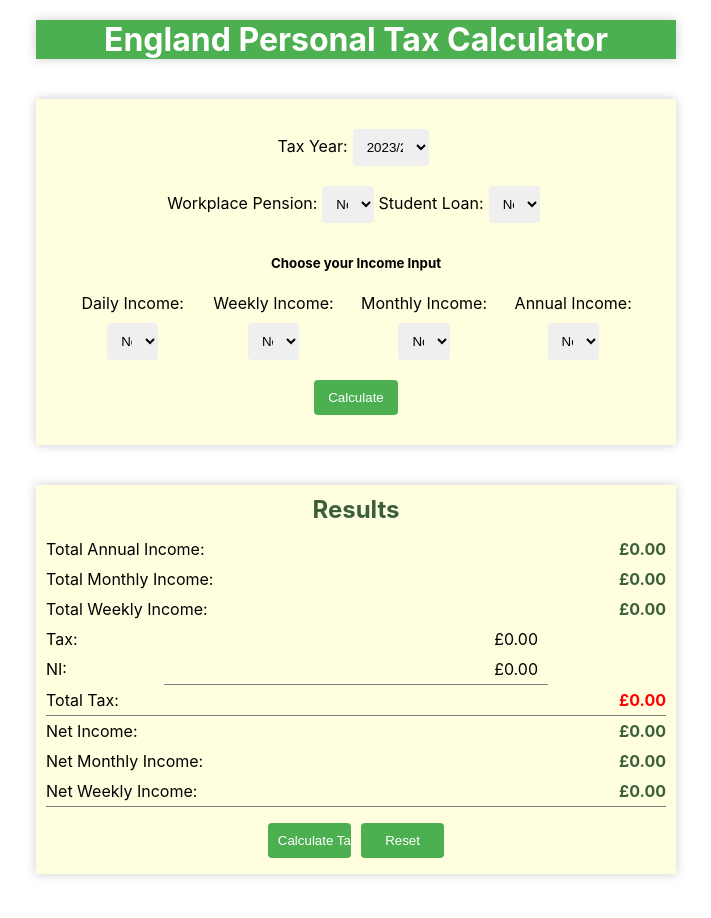
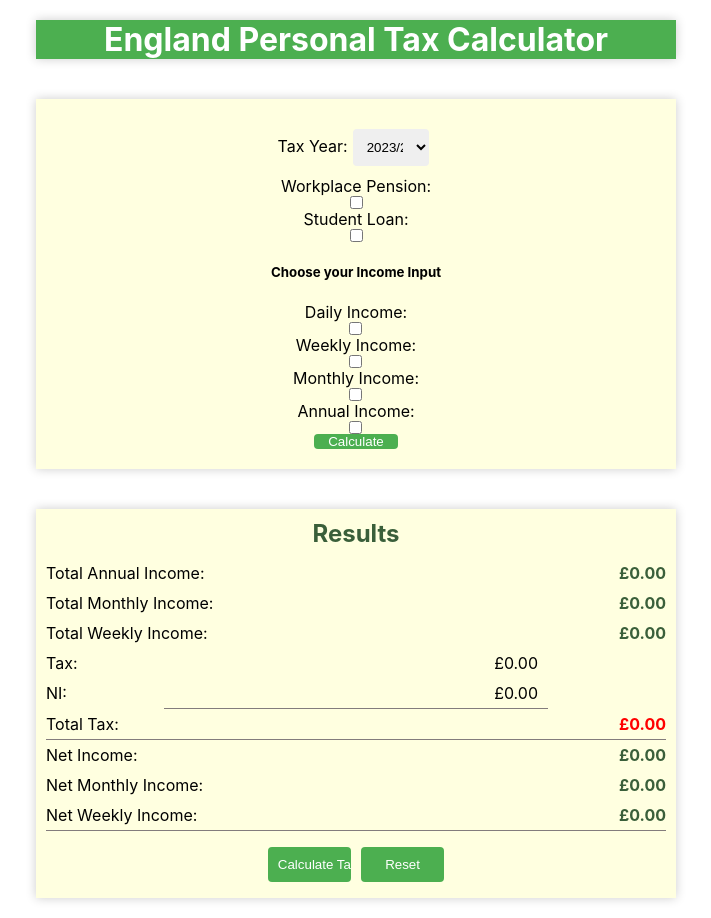
Before and after one commit to asaad227/taxCalculator, a React (Create React App) app: page / in a window 1280 px wide. Shown: the whole page, without its empty margins (284-995 px from the left). Before the commit the page ends 894 px from the top, so only its background shows below. Built offline with nearby package versions, Linux system fonts and the light colour scheme.

Commit message:
option toggle created

```diff
--- a/src/TotalTax/index.css
+++ b/src/TotalTax/index.css
@@ -30,13 +30,18 @@
   }
 
   .main form input {
+    display: flex;
+    justify-content: center;
     text-align: center;
-    margin: 10px 0;
-    padding: 10px;
-    width: 12.5vw;
+    margin: 0 auto;
+    padding: 0;
     border: 1px solid #ccc;
     border-radius: 4px;
   }
+
+
+
+
 
   .main form input[type="submit"] {
     background-color: #4CAF50;
@@ -133,13 +138,13 @@
   }
   .extra-option{
     display: flex;
-    flex-direction: row;
-    justify-content: space-between;
-    margin: 0 10px;
+    flex-direction: column;
+    margin: 0;
     padding:0;
     color: black
   }
 .extra-option select{
+
     width: 4vw;
     padding: 10px;
     border: none;
@@ -157,15 +162,10 @@
   .result .pensionHide, .result .loanHide{
     display: none;
   }
-   form .annualShow .monthlyShow, .weeklyShow, .dailyShow{
+   .annualShow .monthlyShow, .weeklyShow, .dailyShow{
     display: flex;
-    flex-direction: row;
-    justify-content: space-between;
-    margin: 0 10px;
-    padding:0;
-    color: black
     }
-    form .annualHide, .monthlyHide, .weeklyHide, .dailyHide{
+    .annualHide, .monthlyHide, .weeklyHide, .dailyHide{
     display: none;
     }
 
--- a/src/TotalTax/index.js
+++ b/src/TotalTax/index.js
@@ -113,49 +113,30 @@ function handleReset(event){
         <div className='extra-option'>
         <label>
         Workplace Pension:
-            <select onChange={(e)=>setIsPension(e.target.value)} value={isPension}>
-                <option value="false">No</option>
-                <option value="true">Yes</option>
-                </select>
-                </label>
+           <input type="checkbox" onChange={(e)=>setIsPension(e.target.checked)} value={isPension} />
+        </label>
         <label>
         Student Loan:
-        <select onChange={(e)=>setIsLoan(e.target.value)} value={isLoan}>
-        <option value="false">No</option>
-            <option value="true">Yes</option>
-
-            </select>
+      <input type="checkbox" onChange={(e)=>setIsLoan(e.target.checked)} value={isLoan} />
             </label>
                 </div>
                 <h5>Choose your Income Input</h5>
                 <div className='extra-option'>
                 <label>
         Daily Income:
-        <select onChange={(e)=>setIsDaily(e.target.value)} value={isDaily}>
-        <option value="false">No</option>
-            <option value="true">Yes</option>
-            </select>
-            </label>
+        <input type="checkbox" onChange={(e)=>setIsDaily(e.target.checked)} value={isDaily} />
+        </label>
             <label>
         Weekly Income:
-        <select onChange={(e)=>setIsWeekly(e.target.value)} value={isWeekly}>
-        <option value="false">No</option>
-            <option value="true">Yes</option>
-            </select>
+        <input type="checkbox" onChange={(e)=>setIsWeekly(e.target.checked)} value={isWeekly} />
             </label>
             <label>
        Monthly Income:
-        <select onChange={(e)=>setIsMonthly(e.target.value)} value={isMonthly}>
-        <option value="false">No</option>
-            <option value="true">Yes</option>
-            </select>
+         <input type="checkbox" onChange={(e)=>setIsMonthly(e.target.checked)} value={isMonthly} />
             </label>
             <label>
         Annual Income:
-        <select onChange={(e)=>setIsAnnual(e.target.value)} value={isAnnual}>
-        <option value="false">No</option>
-            <option value="true">Yes</option>
-            </select>
+        <input type="checkbox" onChange={(e)=>setIsAnnual(e.target.checked)} value={isAnnual} />
             </label>
                 </div>
                 <label className={isDaily? 'dailyShow': 'dailyHide'}>
```
